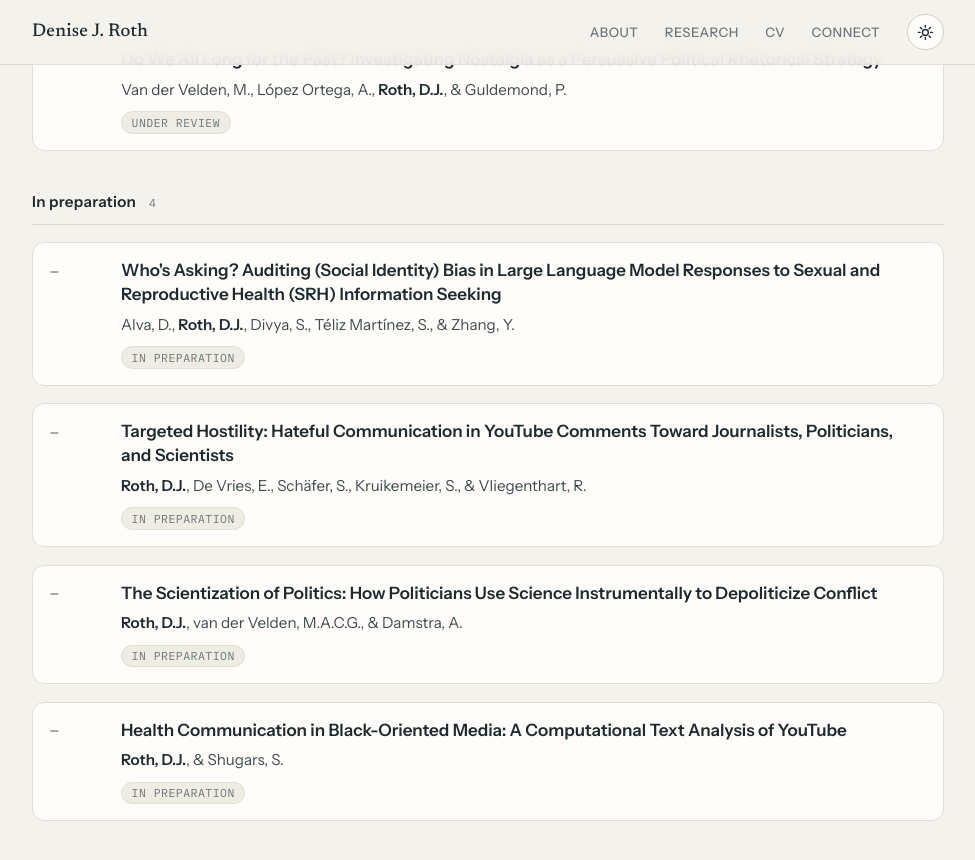
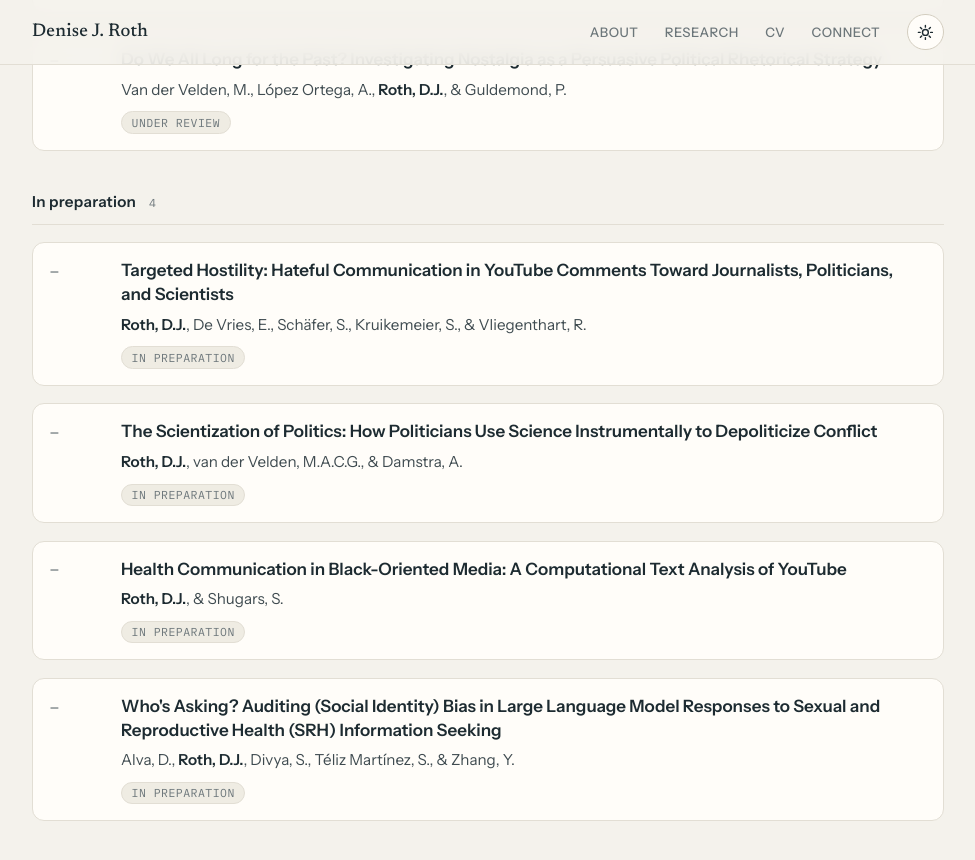
Before and after one commit to denisejroth/denisejroth.github.io, a Jekyll site: the page built from index.md, in a window 1280 px wide and 900 px high, scrolled down 2653 px. Shown: the top 860 px of the window, without its empty margins (152-1127 px from the left). Built offline with Jekyll 4.4.1, drawn with Linux system fonts in a browser that asks for light colours; part of the change alters nothing that is shown.

```diff
--- a/index.md
+++ b/index.md
@@ -88,10 +88,6 @@ research_list:
     title: "Do We All Long for the Past? Investigating Nostalgia as a Persuasive Political Rhetorical Strategy"
     status: under_review
 
-  - author: "Alva, D., <strong>Roth, D.J.</strong>, Divya, S., Téliz Martínez, S., &amp; Zhang, Y."
-    title: "Who's Asking? Auditing (Social Identity) Bias in Large Language Model Responses to Sexual and Reproductive Health (SRH) Information Seeking"
-    status: wip
-
   - author: "<strong>Roth, D.J.</strong>, De Vries, E., Schäfer, S., Kruikemeier, S., &amp; Vliegenthart, R."
     title: "Targeted Hostility: Hateful Communication in YouTube Comments Toward Journalists, Politicians, and Scientists"
     status: wip
@@ -103,6 +99,11 @@ research_list:
   - author: "<strong>Roth, D.J.</strong>, &amp; Shugars, S."
     title: "Health Communication in Black-Oriented Media: A Computational Text Analysis of YouTube"
     status: wip
+
+  - author: "Alva, D., <strong>Roth, D.J.</strong>, Divya, S., Téliz Martínez, S., &amp; Zhang, Y."
+    title: "Who's Asking? Auditing (Social Identity) Bias in Large Language Model Responses to Sexual and Reproductive Health (SRH) Information Seeking"
+    status: wip
+
 ---
 
 I'm a PhD Candidate in Political Communication at the
```
